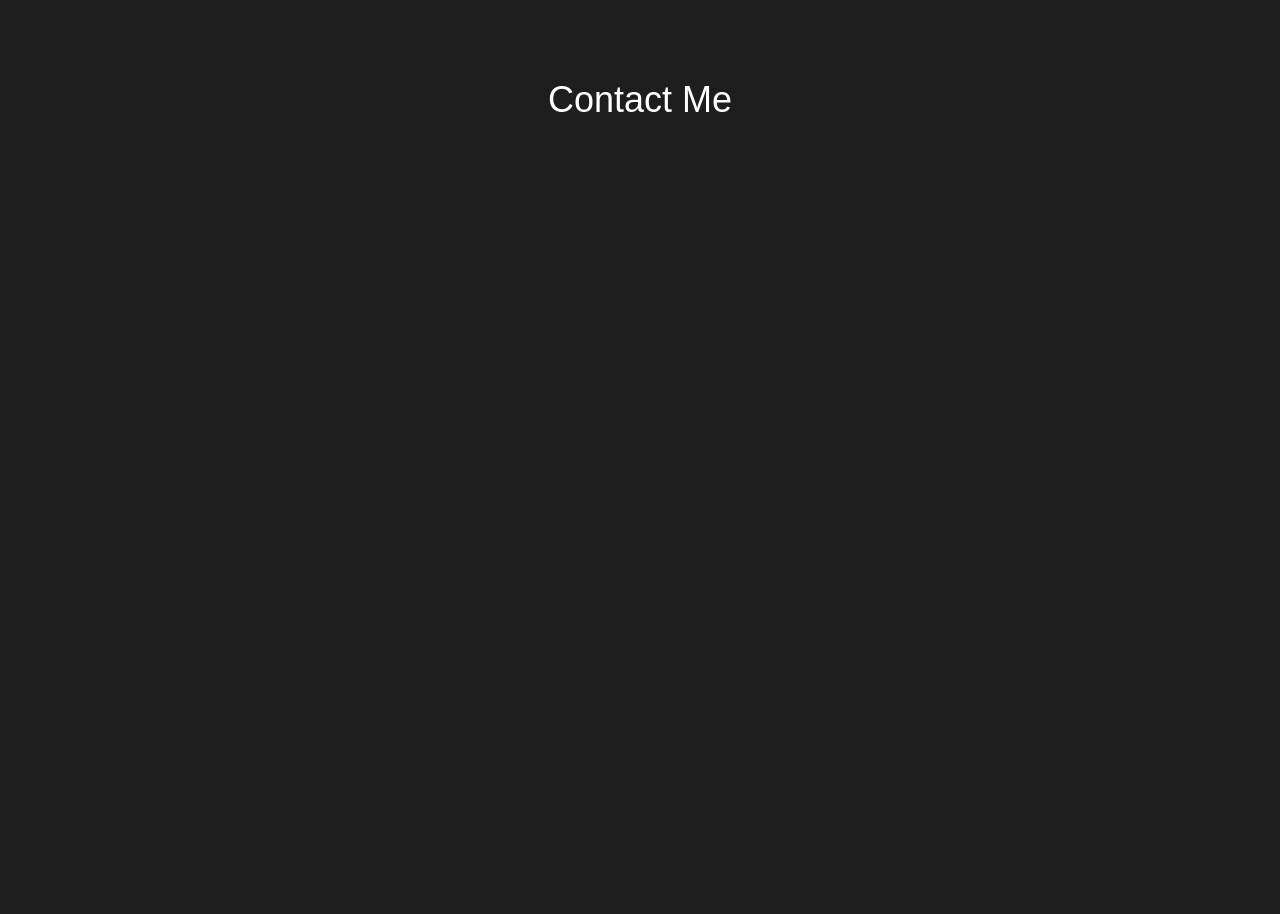
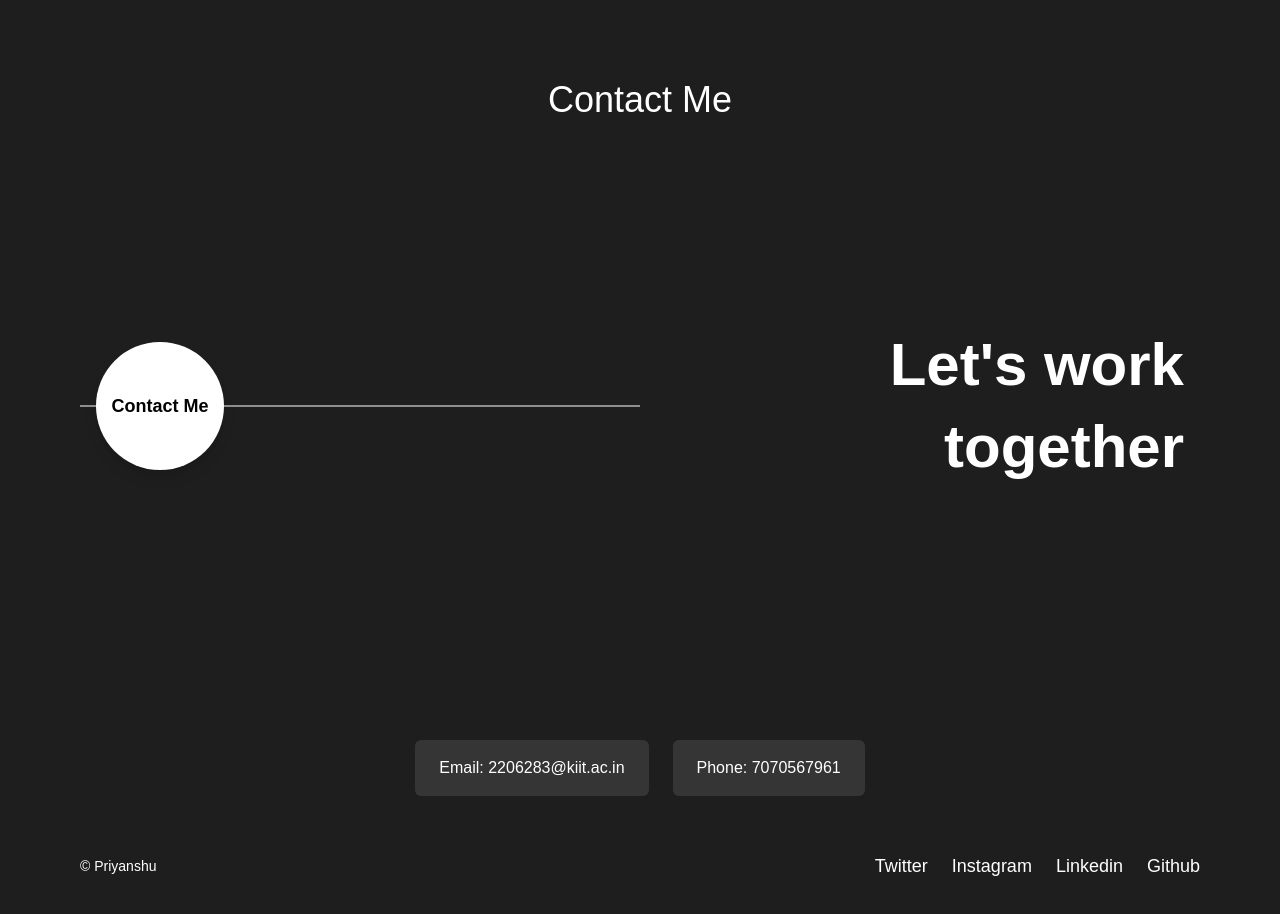
Before and after one commit to pr1ynsu/Priyanshu-s-Portfolio, a React (Vite) app: page /contact in a window 1280 px wide. Shown: the part 80-994 px from the top of the page. Before the commit the page ends 960 px from the top, so only its background shows below. Built offline with nearby package versions, Linux system fonts and the light colour scheme.

Commit message:
footer page completed

```diff
--- a/src/App.jsx
+++ b/src/App.jsx
@@ -2,6 +2,8 @@
 import React from "react";
 import { Routes, Route, Link } from "react-router-dom";
 import Navbar from "./components/Navbar";
+import Footer from './components/Footer';
+
 
 // Pages
 import About from "./pages/About";
@@ -93,7 +95,10 @@ function App() {
         <Route path="/work" element={<Work />} />
         <Route path="/contact" element={<Contact />} />
       </Routes>
+      {/* Your content here */}
+      <Footer />
     </div>
+
   );
 }
 
--- /dev/null
+++ b/src/components/Footer.jsx
@@ -0,0 +1,54 @@
+import React from "react";
+import { Link } from "react-router-dom";
+
+const Footer = () => {
+  return (
+    <footer className="w-full h-screen bg-transparent px-8 md:px-20 pb-10 flex flex-col justify-between">
+      {/* Main Section */}
+      <div className="flex flex-1 items-center justify-between max-w-7xl mx-auto w-full relative">
+        {/* Left side: Contact Me Circle over Line */}
+        <div className="w-1/2 relative">
+          <div className="border-t border-white w-full absolute top-1/2 left-0 transform -translate-y-1/2"></div>
+          <div className="relative flex justify-start pl-4 mt-[-2rem]">
+            <div className="bg-white text-black font-semibold rounded-full w-32 h-32 flex items-center justify-center text-lg cursor-pointer hover:bg-gray-200 transition duration-300 shadow-lg">
+              <Link to="/contact" className="w-full h-full flex items-center justify-center">
+                Contact Me
+              </Link>
+            </div>
+          </div>
+        </div>
+
+        {/* Right side: Let's work together without line */}
+        <div className="w-1/2 flex flex-col items-end justify-center text-right text-white pr-4">
+          <p className="text-6xl font-bold leading-snug mb-0">Let's work<br />together</p>
+        </div>
+      </div>
+
+      {/* Contact Info Boxes */}
+      <div className="flex flex-col md:flex-row justify-center items-center gap-6 mt-12 w-full">
+        {/* Email Box */}
+        <a href="mailto:2206283@kiit.ac.in" className="bg-white bg-opacity-10 backdrop-blur-md text-white p-4 px-6 rounded-md text-center hover:bg-opacity-20 transition">
+          Email: 2206283@kiit.ac.in
+        </a>
+
+        {/* Phone Box */}
+        <a href="tel:+917070567961" className="bg-white bg-opacity-10 backdrop-blur-md text-white p-4 px-6 rounded-md text-center hover:bg-opacity-20 transition">
+          Phone: 7070567961
+        </a>
+      </div>
+
+      {/* Bottom Bar */}
+      <div className="flex justify-between items-center mt-14 text-sm flex-wrap gap-4 text-white max-w-7xl mx-auto w-full">
+        <div>© Priyanshu</div>
+        <div className="flex space-x-6 text-lg">
+          <a href="https://twitter.com" target="_blank" rel="noopener noreferrer">Twitter</a>
+          <a href="https://instagram.com" target="_blank" rel="noopener noreferrer">Instagram</a>
+          <a href="https://linkedin.com" target="_blank" rel="noopener noreferrer">Linkedin</a>
+          <a href="https://github.com" target="_blank" rel="noopener noreferrer">Github</a>
+        </div>
+      </div>
+    </footer>
+  );
+};
+
+export default Footer;
--- a/src/pages/About.jsx
+++ b/src/pages/About.jsx
@@ -1,8 +1,11 @@
 // src/pages/About.jsx
 import React from "react";
+import Footer from '../components/Footer';
 
 const About = () => {
   return <h1 className="mt-40 text-center text-4xl">About Priyanshu</h1>;
+{/* Your content here */}
+      <Footer />
 };
 
 export default About;
--- a/src/pages/Contact.jsx
+++ b/src/pages/Contact.jsx
@@ -1,8 +1,11 @@
 // src/pages/Contact.jsx
 import React from "react";
+import Footer from '../components/Footer';
 
 const Contact = () => {
   return <h1 className="mt-40 text-center text-4xl">Contact Me</h1>;
+{/* Your content here */}
+      <Footer />
 };
 
 export default Contact;
--- a/src/pages/Work.jsx
+++ b/src/pages/Work.jsx
@@ -1,8 +1,12 @@
 // src/pages/Work.jsx
 import React from "react";
+import Footer from '../components/Footer';
 
 const Work = () => {
   return <h1 className="mt-40 text-center text-4xl">Work Portfolio</h1>;
+
+  {/* Your content here */}
+      <Footer />
 };
 
 export default Work;
```
